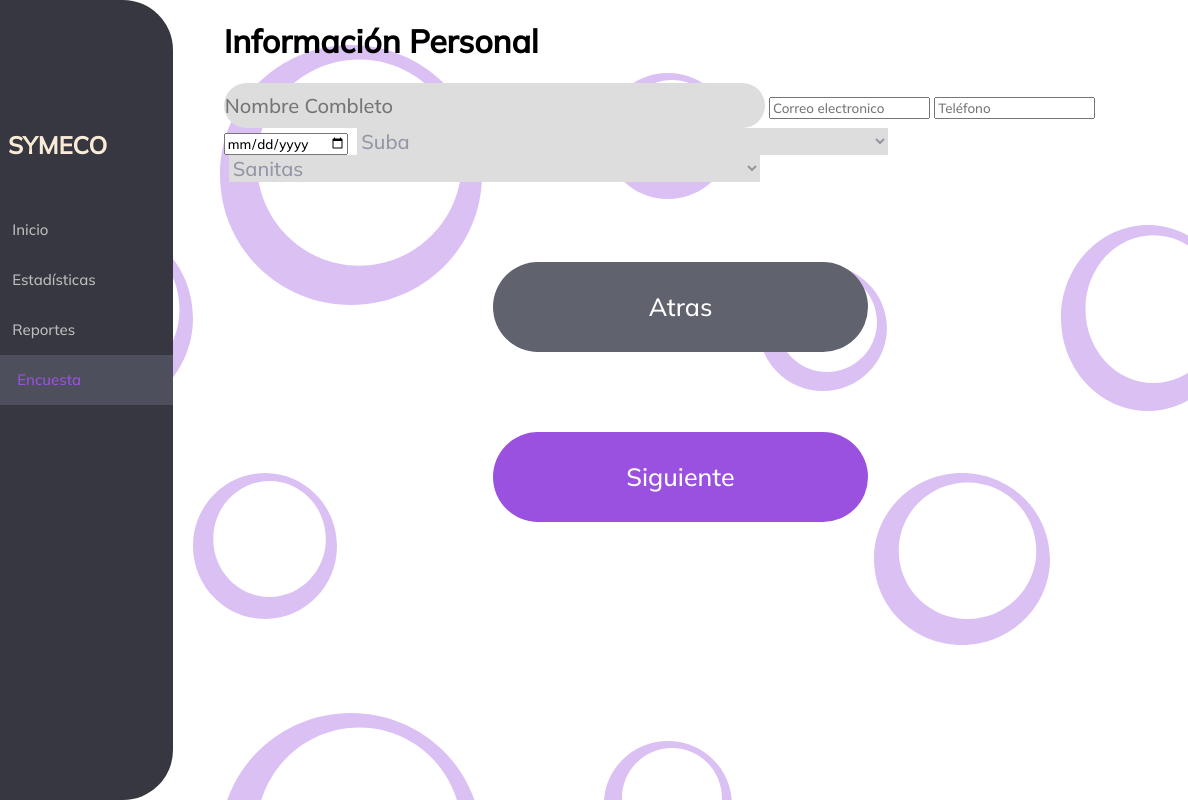
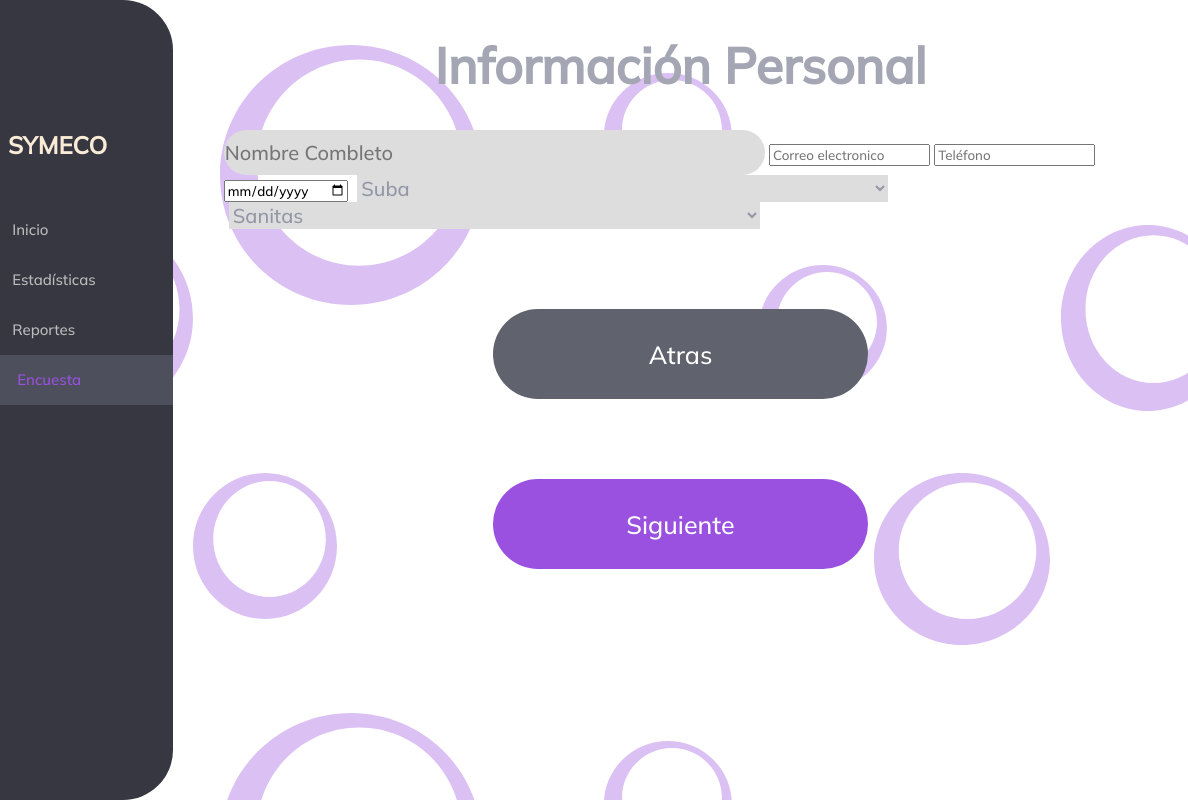
Before and after one commit to Jaircastanedarodriguez/SYMECO, a plain HTML site: page html/encuesta2.html in a window 1280 px wide. Shown: the full height of the page, 92-1280 px from the left. Drawn offline with nearby package versions, Linux system fonts and the light colour scheme.

Commit message:
primera modificacion prueba

```diff
--- a/estilos.css
+++ b/estilos.css
@@ -577,19 +577,16 @@ a{
     width: 90%;
     max-width: 1000px;
     margin: 20px auto;
-    grid-template-columns: repeat(2, auto);
-    grid-template-rows: repeat(5, auto);
-    grid-template-areas: "informacion informacion"
-                         "nombre correo"
-                         "telefono nacimiento"
-                         "localidad eps"
-                         "atras siguiente";
 }
 
-
+.contenedorEncuesta-2 h1{
+    display: flex;
+    justify-content: center;
+    font-size: 50px;
+    color: #A4A6B3;
+}
 
 .contenedorEncuesta-2 form .siguiente1{
-    grid-area: siguiente;
     background: #9B51E0;
     color: #fff;
     display: flex;
@@ -607,7 +604,6 @@ a{
 }
 
 .contenedorEncuesta-2 form .atras1{
-    grid-area: atras;
     background: #60626E;
     color: #fff;
     display: flex;
```
